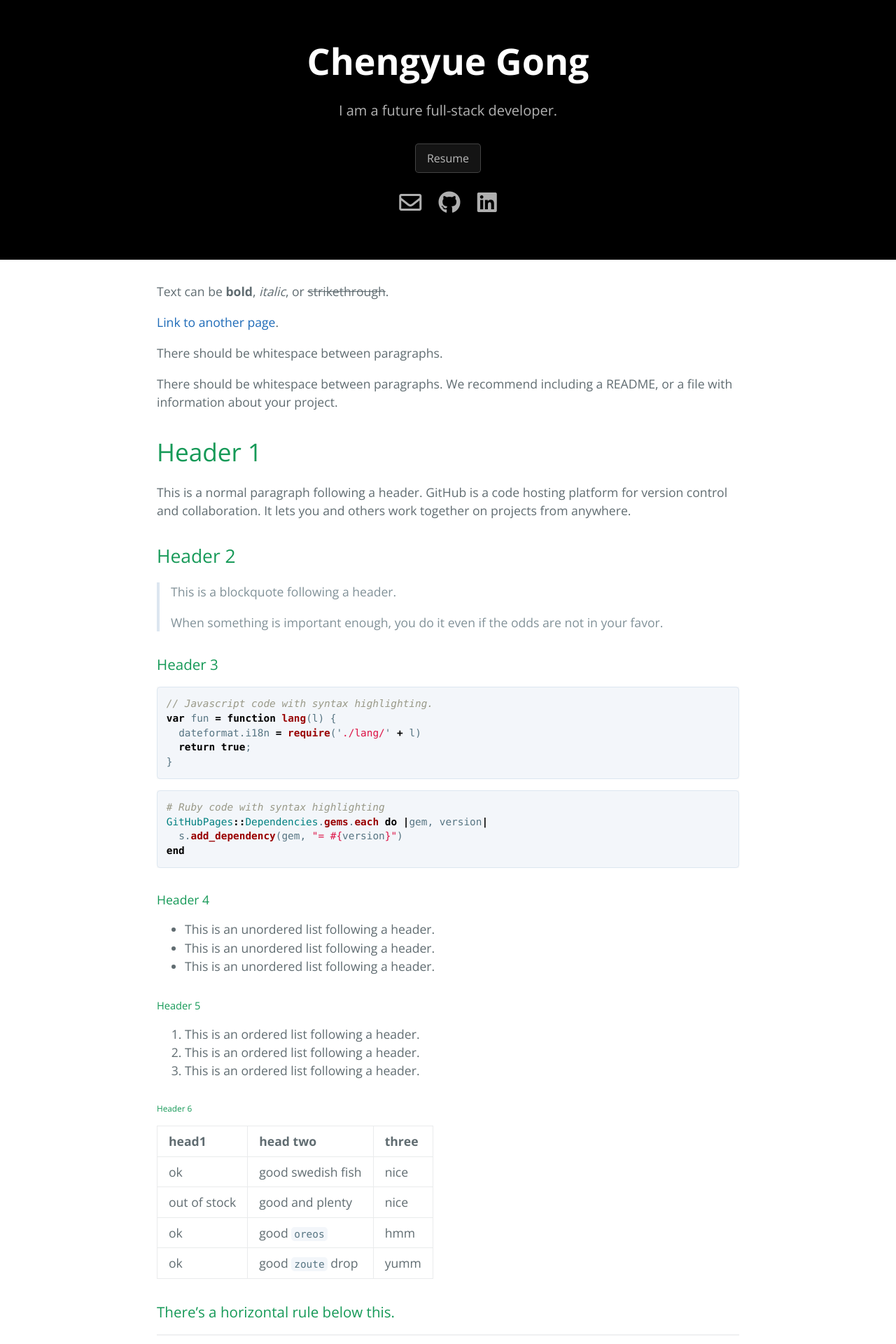
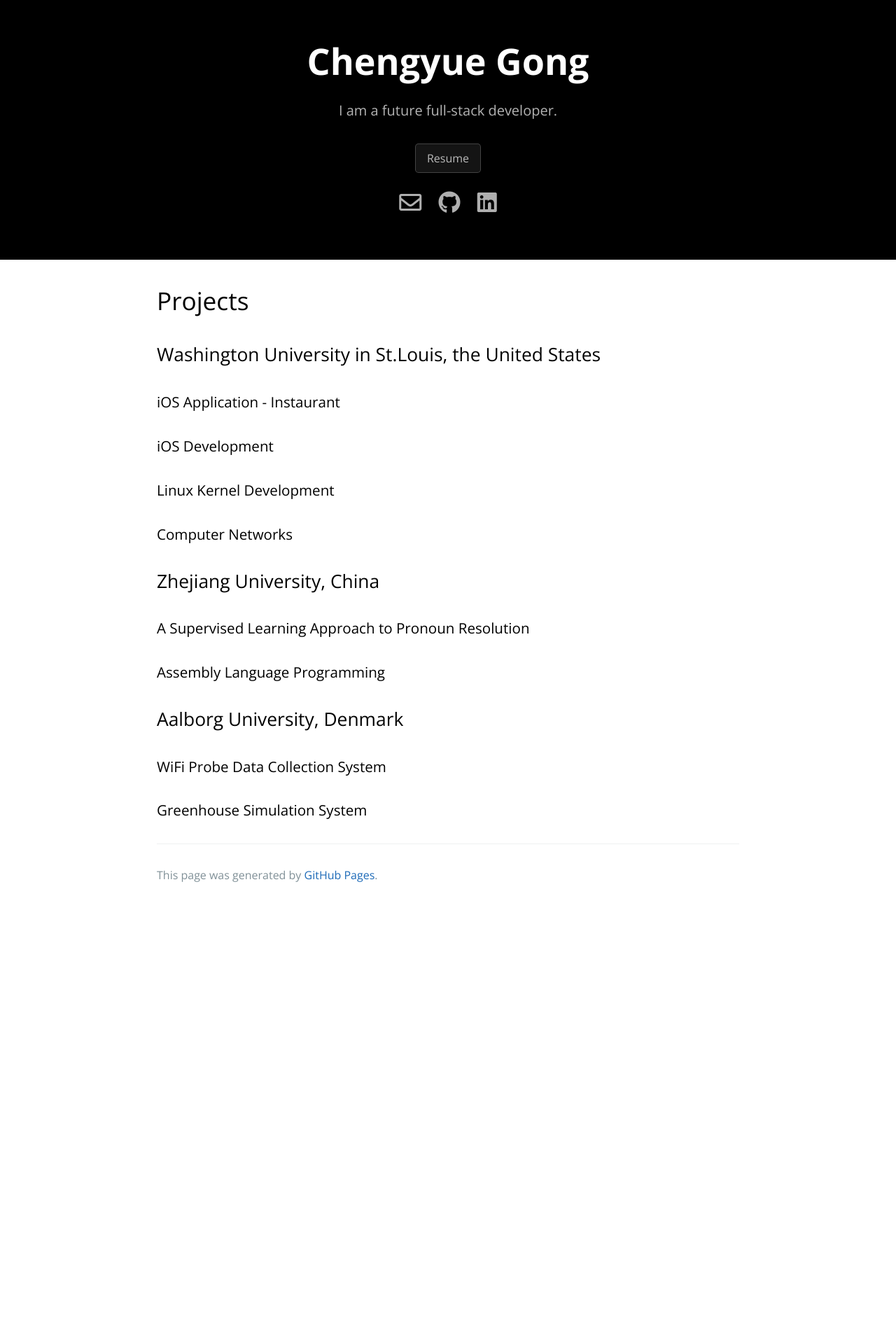
Before and after one commit to chengyuegong/chengyuegong.github.io, a Jekyll site: the page built from index.md, in a window 1280 px wide. Shown: the top 1920 px of the page at 70% size. Built offline with Jekyll 4.4.1, drawn with Linux system fonts in a browser that asks for light colours; nearby versions of some CDN libraries; our own code applies the rules of GitHub Pages for plain Markdown files; after the commit the page ends 1294 px from its top, so only the background shows below that; some of the changed text lies outside the part shown.

Commit message:
create a template

````diff
--- a/_sass/variables.scss
+++ b/_sass/variables.scss
@@ -10,7 +10,8 @@ $header-bg-color-default: #159957;
 $header-bg-color-secondary-default: #155799;
 
 // Text
-$section-headings-color: #159957 !default;
+$section-headings-color: #000000 !default;
+$section-headings-color-default: #159957 !default;
 $body-text-color: #606c71 !default;
 $body-link-color: #1e6bb8 !default;
 $blockquote-text-color: #819198 !default;
--- a/index.md
+++ b/index.md
@@ -2,122 +2,26 @@
 layout: default
 ---
 
-Text can be **bold**, _italic_, or ~~strikethrough~~.
+# Projects
 
-[Link to another page](./another-page.html).
+## Washington University in St.Louis, the United States
 
-There should be whitespace between paragraphs.
+### iOS Application - Instaurant
 
-There should be whitespace between paragraphs. We recommend including a README, or a file with information about your project.
+### iOS Development
 
-# Header 1
+### Linux Kernel Development
 
-This is a normal paragraph following a header. GitHub is a code hosting platform for version control and collaboration. It lets you and others work together on projects from anywhere.
+### Computer Networks
 
-## Header 2
+## Zhejiang University, China
 
-> This is a blockquote following a header.
->
-> When something is important enough, you do it even if the odds are not in your favor.
+### A Supervised Learning Approach to Pronoun Resolution
 
-### Header 3
+### Assembly Language Programming
 
-```js
-// Javascript code with syntax highlighting.
-var fun = function lang(l) {
-  dateformat.i18n = require('./lang/' + l)
-  return true;
-}
-```
+## Aalborg University, Denmark
 
-```ruby
-# Ruby code with syntax highlighting
-GitHubPages::Dependencies.gems.each do |gem, version|
-  s.add_dependency(gem, "= #{version}")
-end
-```
+### WiFi Probe Data Collection System
 
-#### Header 4
-
-*   This is an unordered list following a header.
-*   This is an unordered list following a header.
-*   This is an unordered list following a header.
-
-##### Header 5
-
-1.  This is an ordered list following a header.
-2.  This is an ordered list following a header.
-3.  This is an ordered list following a header.
-
-###### Header 6
-
-| head1        | head two          | three |
-|:-------------|:------------------|:------|
-| ok           | good swedish fish | nice  |
-| out of stock | good and plenty   | nice  |
-| ok           | good `oreos`      | hmm   |
-| ok           | good `zoute` drop | yumm  |
-
-### There's a horizontal rule below this.
-
-* * *
-
-### Here is an unordered list:
-
-*   Item foo
-*   Item bar
-*   Item baz
-*   Item zip
-
-### And an ordered list:
-
-1.  Item one
-1.  Item two
-1.  Item three
-1.  Item four
-
-### And a nested list:
-
-- level 1 item
-  - level 2 item
-  - level 2 item
-    - level 3 item
-    - level 3 item
-- level 1 item
-  - level 2 item
-  - level 2 item
-  - level 2 item
-- level 1 item
-  - level 2 item
-  - level 2 item
-- level 1 item
-
-### Small image
-
-![Octocat](https://assets-cdn.github.com/images/icons/emoji/octocat.png)
-
-### Large image
-
-![Branching](https://guides.github.com/activities/hello-world/branching.png)
-
-
-### Definition lists can be used with HTML syntax.
-
-<dl>
-<dt>Name</dt>
-<dd>Godzilla</dd>
-<dt>Born</dt>
-<dd>1952</dd>
-<dt>Birthplace</dt>
-<dd>Japan</dd>
-<dt>Color</dt>
-<dd>Green</dd>
-</dl>
-
-```
-Long, single-line code blocks should not wrap. They should horizontally scroll if they are too long. This line should be long enough to demonstrate this.
-```
-
-```
-The final element.
-```
+### Greenhouse Simulation System
````
Also changed, not shown: another-page.md (deleted, +0 -9 lines).
